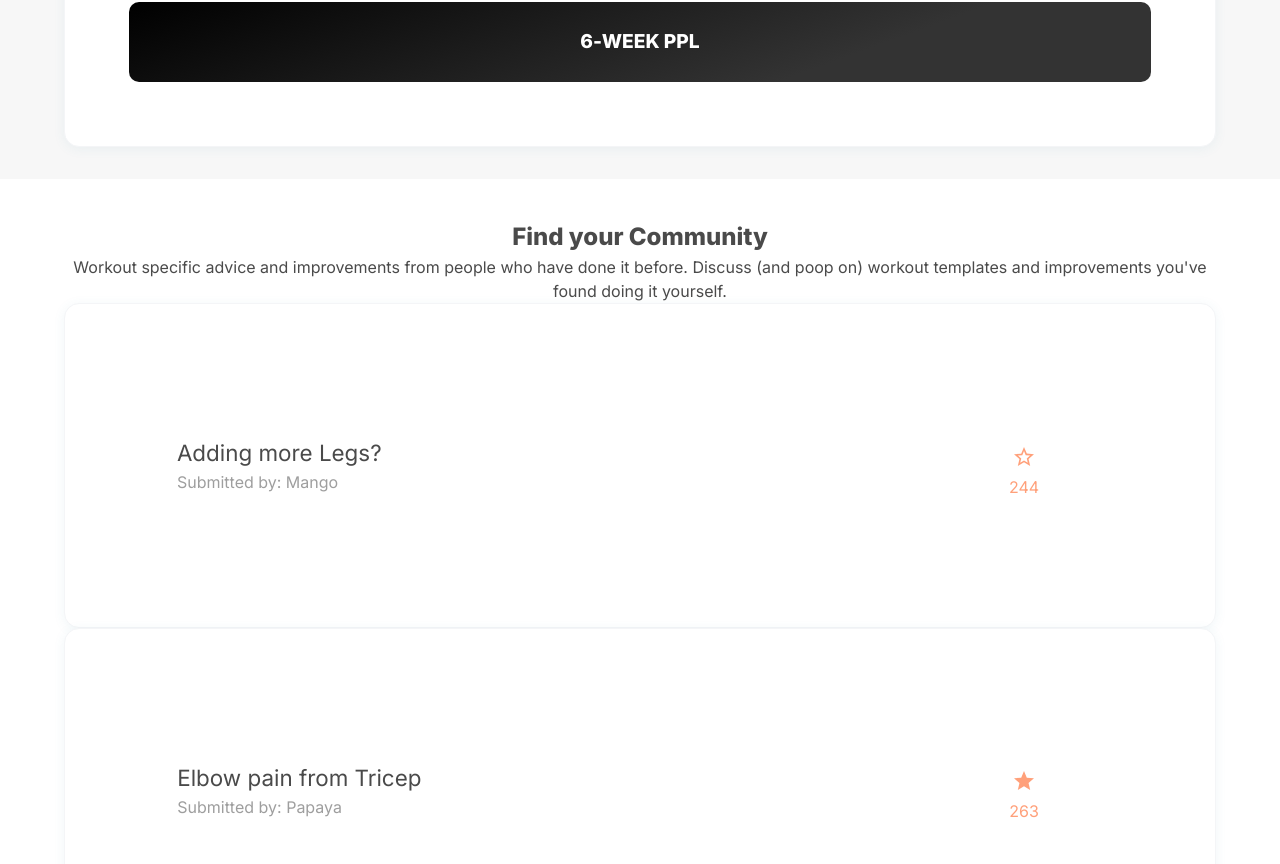
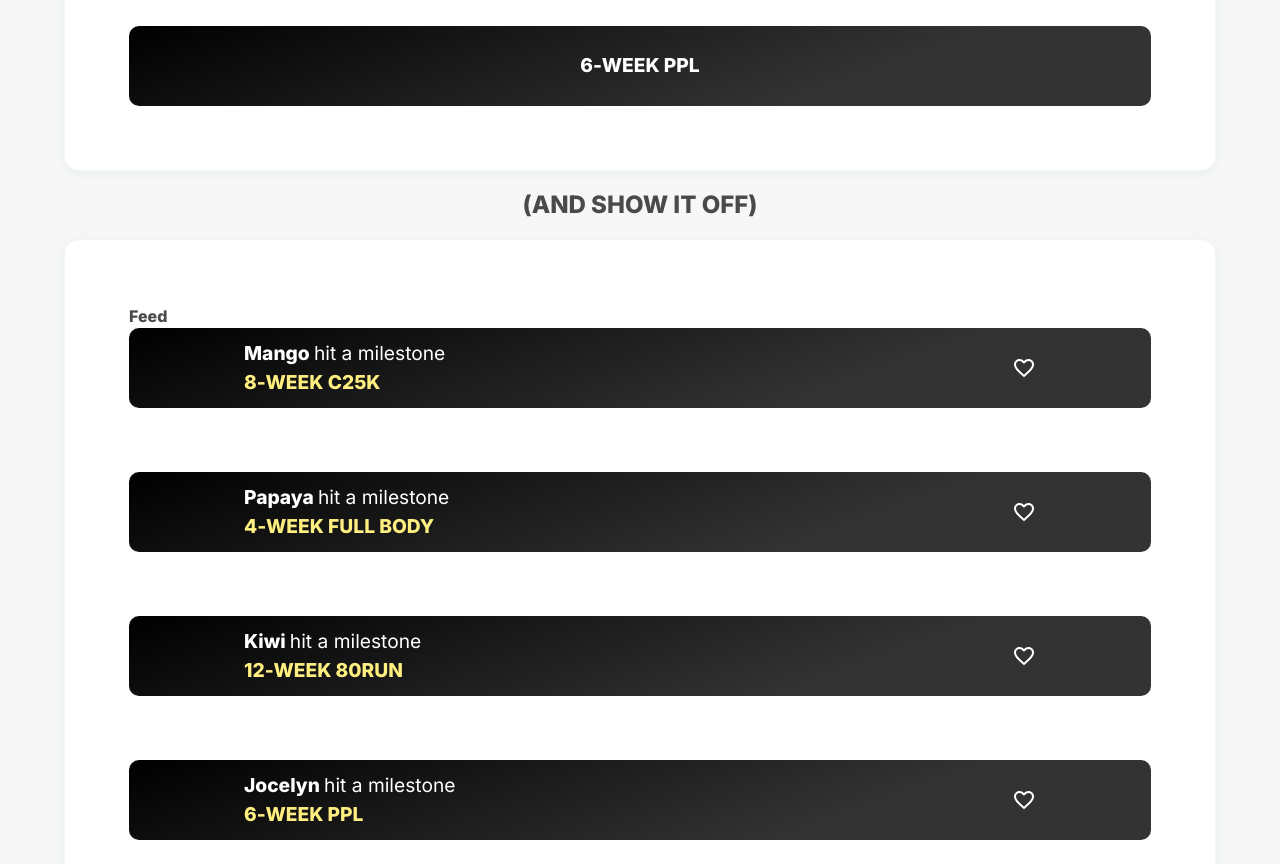
Before and after one commit to trongtngu/BlackSheep, a React (Vite) app in the folder frontend/: page / in a window 1280 px wide. Shown: the part 1896-2760 px from the top of the page. Built offline with nearby package versions, Linux system fonts and the light colour scheme; no server answers.

Commit message:
added the feed section to the progress banner

```diff
--- a/frontend/src/pages/Landing.tsx
+++ b/frontend/src/pages/Landing.tsx
@@ -5,6 +5,7 @@ import Navbar from '.././components/Navbar'
 import StarBorderIcon from '@mui/icons-material/StarBorder';
 import StarIcon from '@mui/icons-material/Star';
 import StarRateIcon from '@mui/icons-material/StarRate';
+import FavoriteBorderIcon from '@mui/icons-material/FavoriteBorder';
 // Styled Prop Types:
 
 type StyledProps = {
@@ -177,22 +178,7 @@ const ProgressBannerBoxContainer = styled.div`
 
   color: white;
   // Children Styles
-  & > :nth-child(1) {
-    color: white;
-    background: linear-gradient(160deg, black 0%, #333333 70%);
-  }
-
-  & > :nth-child(2) {
-    color: white;
-    background: linear-gradient(160deg, black 0%, #333333 70%);
-  }
-
-  & > :nth-child(3) {
-    color: white;
-    background: linear-gradient(160deg, black 0%, #333333 70%);
-  }
-
-  & > :nth-child(4){
+  & > div {
     color: white;
     background: linear-gradient(160deg, black 0%, #333333 70%);
   }
@@ -283,7 +269,6 @@ const CommunityTitle = styled.div`
 const CommunityBox = styled.div`
 `
 
-
 const CommunityCard = styled.div`
   border: 1px solid #F4F5F7;
   border-radius: 15px;
@@ -321,6 +306,51 @@ const CommunityRating = styled.div`
   padding-top:6vw;
   color: #FFA07A;
 `
+
+const FeedBoxContainer = styled.div`
+  width: 100%;
+  display: flex;
+  flex-direction: column;
+  gap: 5vw;
+
+  color: white;
+  // Children Styles
+  & > div {
+    color: white;
+    background: linear-gradient(160deg, black 0%, #333333 70%);
+  }
+`
+
+const FeedBox = styled.div`
+  border-radius: 10px;
+
+  font-weight: bold;
+
+  display: flex;
+  justify-content: center;
+  align-items: center;
+  height: 10vh;
+
+  font-size: 1.2rem;
+  padding-left: 1vw;
+  padding-right: 1vw;
+`
+
+const FeedBoxTitle = styled.div`
+  overflow: hidden;
+  white-space: nowrap;
+  text-overflow: ellipsis;
+`
+
+const FeedBoxBody = styled.div`
+  width: 60vw;
+
+  color: #FFEF80;
+`
+
+
+
+
 
 function Landing() {
 
@@ -436,7 +466,7 @@ function Landing() {
           </ProgressBannerTitle>
 
           <ProgressBannerCard>
-            <ProgressTitle></ProgressTitle>
+            <ProgressTitle>Achievements</ProgressTitle>
             <ProgressBannerBoxContainer>
               <ProgressBannerBox>
                 8-WEEK C25K
@@ -452,13 +482,50 @@ function Landing() {
               </ProgressBannerBox>
             </ProgressBannerBoxContainer>
           </ProgressBannerCard>
+
+          <ProgressBannerTitle>
+            (AND SHOW IT OFF)
+          </ProgressBannerTitle>
+
+          <ProgressBannerCard>
+            <ProgressTitle>Feed</ProgressTitle>
+            <FeedBoxContainer>
+              <FeedBox >
+                <div>
+                  <FeedBoxTitle>Mango <span style={{fontWeight:'normal'}} >hit a milestone</span></FeedBoxTitle>
+                  <FeedBoxBody>8-WEEK C25K</FeedBoxBody>
+                </div>
+                <FavoriteBorderIcon />
+              </FeedBox>
+              <FeedBox >
+                <div>
+                  <FeedBoxTitle>Papaya <span style={{fontWeight:'normal'}} >hit a milestone</span></FeedBoxTitle>
+                  <FeedBoxBody>4-WEEK FULL BODY</FeedBoxBody>
+                </div>
+                <FavoriteBorderIcon />
+              </FeedBox>
+              <FeedBox >
+                <div>
+                  <FeedBoxTitle>Kiwi <span style={{fontWeight:'normal'}} >hit a milestone</span></FeedBoxTitle>
+                  <FeedBoxBody>12-WEEK 80RUN</FeedBoxBody>
+                </div>
+                  <FavoriteBorderIcon />
+              </FeedBox>
+              <FeedBox>
+                <div>
+                  <FeedBoxTitle>Jocelyn <span style={{fontWeight:'normal'}} >hit a milestone</span></FeedBoxTitle>
+                  <FeedBoxBody>6-WEEK PPL</FeedBoxBody>
+                </div>
+                  <FavoriteBorderIcon />
+              </FeedBox>
+            </FeedBoxContainer>
+          </ProgressBannerCard>
+
         </ProgressBanner>
-
-
 
         <CommunityBanner>
           <CommunityTitle>
-            Find your Community
+            FIND&nbsp;<span style={{textDecoration: "underline"}}>YOUR</span>&nbsp;COMMUNITY
           </CommunityTitle>
 
           <CommunityBox>
@@ -472,7 +539,7 @@ function Landing() {
           <CommunityCard>
             <div>
               <CommunityCardTitle>
-                Adding more Legs?
+                Add more legs!
               </CommunityCardTitle>
 
               <CommunityCardBody>
@@ -487,7 +554,7 @@ function Landing() {
           <CommunityCard>
             <div>
               <CommunityCardTitle>
-                Elbow pain from Tricep
+                Reducing Volume?
               </CommunityCardTitle>
 
               <CommunityCardBody>
@@ -502,7 +569,7 @@ function Landing() {
           <CommunityCard>
             <div>
               <CommunityCardTitle>
-                Reducing Volume?
+                Back pain from Barbell Rows?
               </CommunityCardTitle>
 
               <CommunityCardBody>
@@ -529,9 +596,9 @@ function Landing() {
               <div>211</div>
             </CommunityRating>
           </CommunityCard>
+        </CommunityBanner>
 
-
-        </CommunityBanner>
+        {/* TODO: Workout Tracking workouts */}
 
       </Wrapper>
     </>
```
